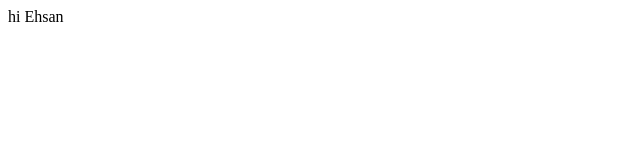
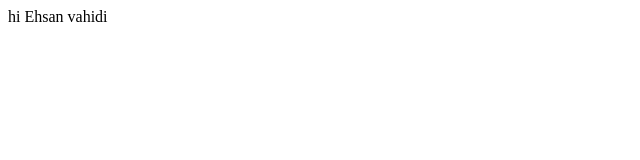
Before and after one commit to ehsanvs65/example, a plain HTML site: page index.html in a window 1280 px wide. Shown: the full height of the page, 0-640 px from the left. Drawn offline with Linux system fonts and the light colour scheme.

Commit message:
newmodify

```diff
--- a/index.html
+++ b/index.html
@@ -1,5 +1,5 @@
 <html>
 <body>
-	hi Ehsan
+	hi Ehsan vahidi
 </body>
 </html>
```
